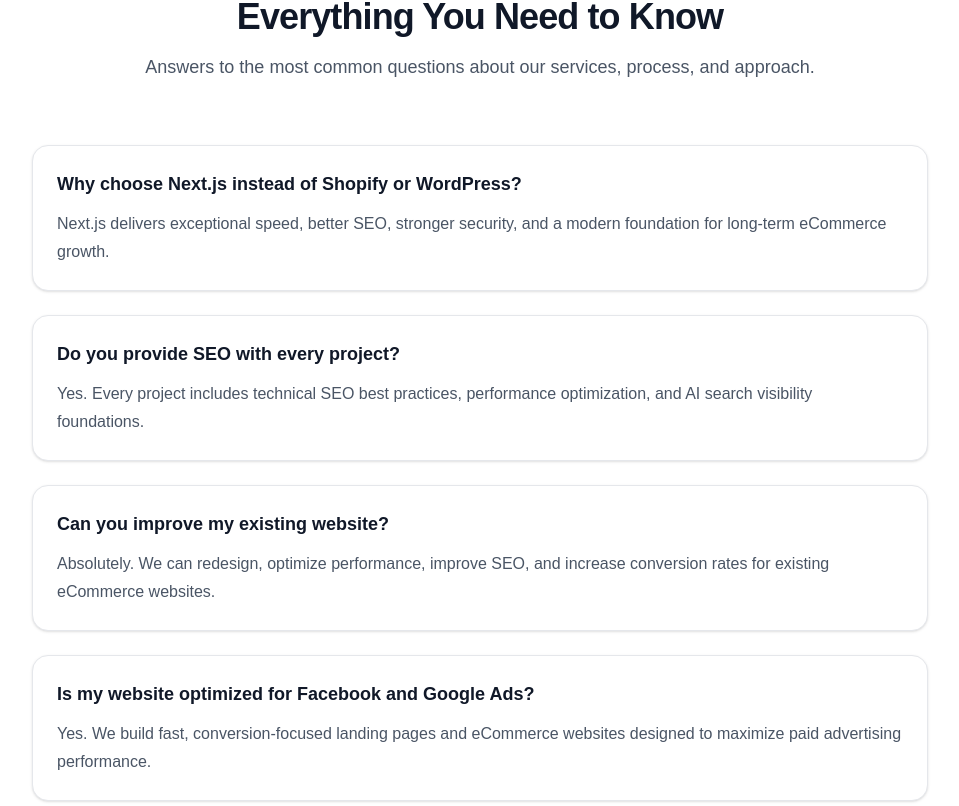
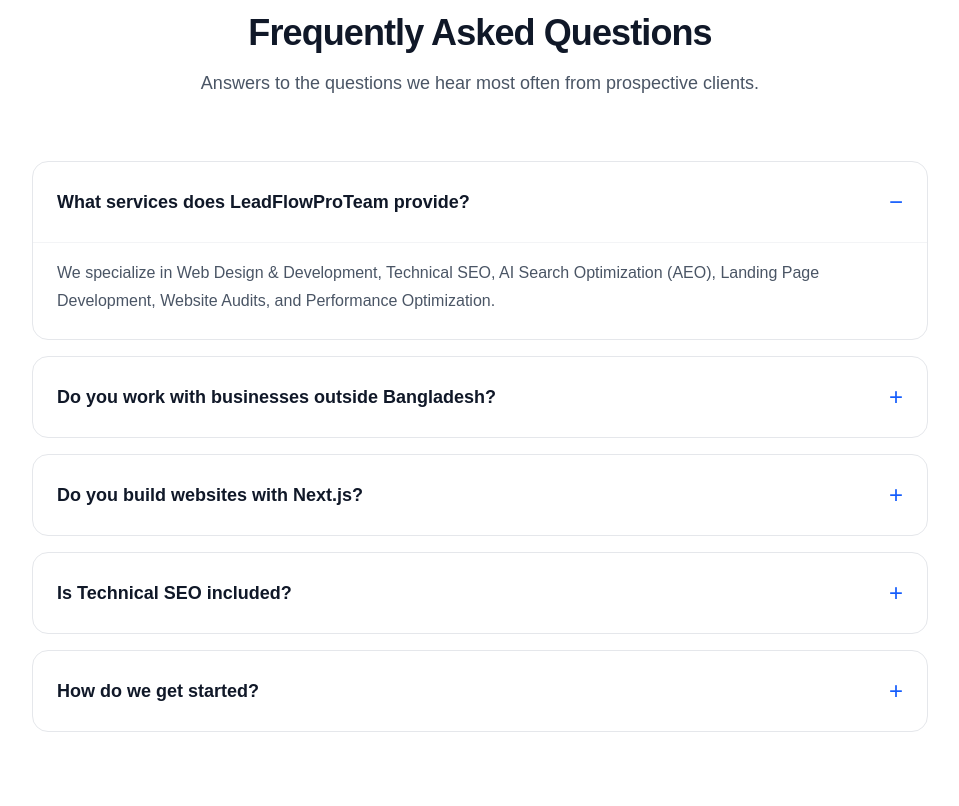
Before and after one commit to leadflowproteam/leadflowproteam, a Next.js app: page / in a window 1280 px wide. Shown: the part 5674-6480 px from the top of the page, without its empty margins (160-1119 px from the left). Built offline with nearby package versions, Linux system fonts and the light colour scheme.

Commit message:
feat(home): add interactive faq section

```diff
--- a/components/sections/FAQ.tsx
+++ b/components/sections/FAQ.tsx
@@ -1,30 +1,52 @@
+"use client";
+
+import { useState } from "react";
+
 import Container from "@/components/ui/Container";
 import SectionHeading from "@/components/ui/SectionHeading";
 import { faqs } from "@/data/faq";
 
 export default function FAQ() {
+  const [openIndex, setOpenIndex] = useState<number | null>(0);
+
   return (
-    <section className="bg-white py-24">
+    <section className="bg-white py-24 lg:py-28">
       <Container>
         <SectionHeading
-          badge="Frequently Asked Questions"
-          title="Everything You Need to Know"
-          description="Answers to the most common questions about our services, process, and approach."
+          badge="FAQ"
+          title="Frequently Asked Questions"
+          description="Answers to the questions we hear most often from prospective clients."
         />
 
-        <div className="mx-auto mt-16 max-w-4xl space-y-6">
-          {faqs.map((faq) => (
+        <div className="mx-auto mt-16 max-w-4xl space-y-4">
+          {faqs.map((faq, index) => (
             <div
               key={faq.question}
-              className="rounded-2xl border border-gray-200 bg-white p-6 shadow-sm"
+              className="rounded-2xl border border-gray-200 bg-white"
             >
-              <h3 className="text-lg font-semibold text-gray-900">
-                {faq.question}
-              </h3>
+              <button
+                type="button"
+                onClick={() =>
+                  setOpenIndex(openIndex === index ? null : index)
+                }
+                className="flex w-full items-center justify-between p-6 text-left"
+              >
+                <span className="text-lg font-semibold text-gray-900">
+                  {faq.question}
+                </span>
 
-              <p className="mt-3 leading-7 text-gray-600">
-                {faq.answer}
-              </p>
+                <span className="text-2xl text-blue-600">
+                  {openIndex === index ? "−" : "+"}
+                </span>
+              </button>
+
+              {openIndex === index && (
+                <div className="border-t border-gray-100 px-6 pb-6 pt-4">
+                  <p className="leading-7 text-gray-600">
+                    {faq.answer}
+                  </p>
+                </div>
+              )}
             </div>
           ))}
         </div>
--- a/data/faq.ts
+++ b/data/faq.ts
@@ -1,33 +1,32 @@
 export const faqs = [
   {
-    question: "Why choose Next.js instead of Shopify or WordPress?",
+    question: "What services does LeadFlowProTeam provide?",
     answer:
-      "Next.js delivers exceptional speed, better SEO, stronger security, and a modern foundation for long-term eCommerce growth.",
+      "We specialize in Web Design & Development, Technical SEO, AI Search Optimization (AEO), Landing Page Development, Website Audits, and Performance Optimization.",
   },
+
   {
-    question: "Do you provide SEO with every project?",
+    question: "Do you work with businesses outside Bangladesh?",
     answer:
-      "Yes. Every project includes technical SEO best practices, performance optimization, and AI search visibility foundations.",
+      "Yes. Our primary focus is helping businesses in the United States, Canada, the United Kingdom, and Australia.",
   },
+
   {
-    question: "Can you improve my existing website?",
+    question: "Do you build websites with Next.js?",
     answer:
-      "Absolutely. We can redesign, optimize performance, improve SEO, and increase conversion rates for existing eCommerce websites.",
+      "Yes. We use modern technologies such as Next.js, TypeScript, and Tailwind CSS to build fast, secure, and scalable websites.",
   },
+
   {
-    question: "Is my website optimized for Facebook and Google Ads?",
+    question: "Is Technical SEO included?",
     answer:
-      "Yes. We build fast, conversion-focused landing pages and eCommerce websites designed to maximize paid advertising performance.",
+      "Yes. Technical SEO is integrated into every project to improve search visibility, website health, and long-term performance.",
   },
+
   {
-    question: "Do you optimize websites for AI search?",
+    question: "How do we get started?",
     answer:
-      "Yes. We implement modern technical SEO, structured data, and AI search optimization practices to improve visibility across emerging search platforms.",
-  },
-  {
-    question: "How long does a typical project take?",
-    answer:
-      "Most projects are completed within 2–6 weeks depending on the project scope and business requirements.",
+      "Simply request a free website audit. We'll review your website, discuss your goals, and recommend the best solution for your business.",
   },
 ] as const;
 
```
